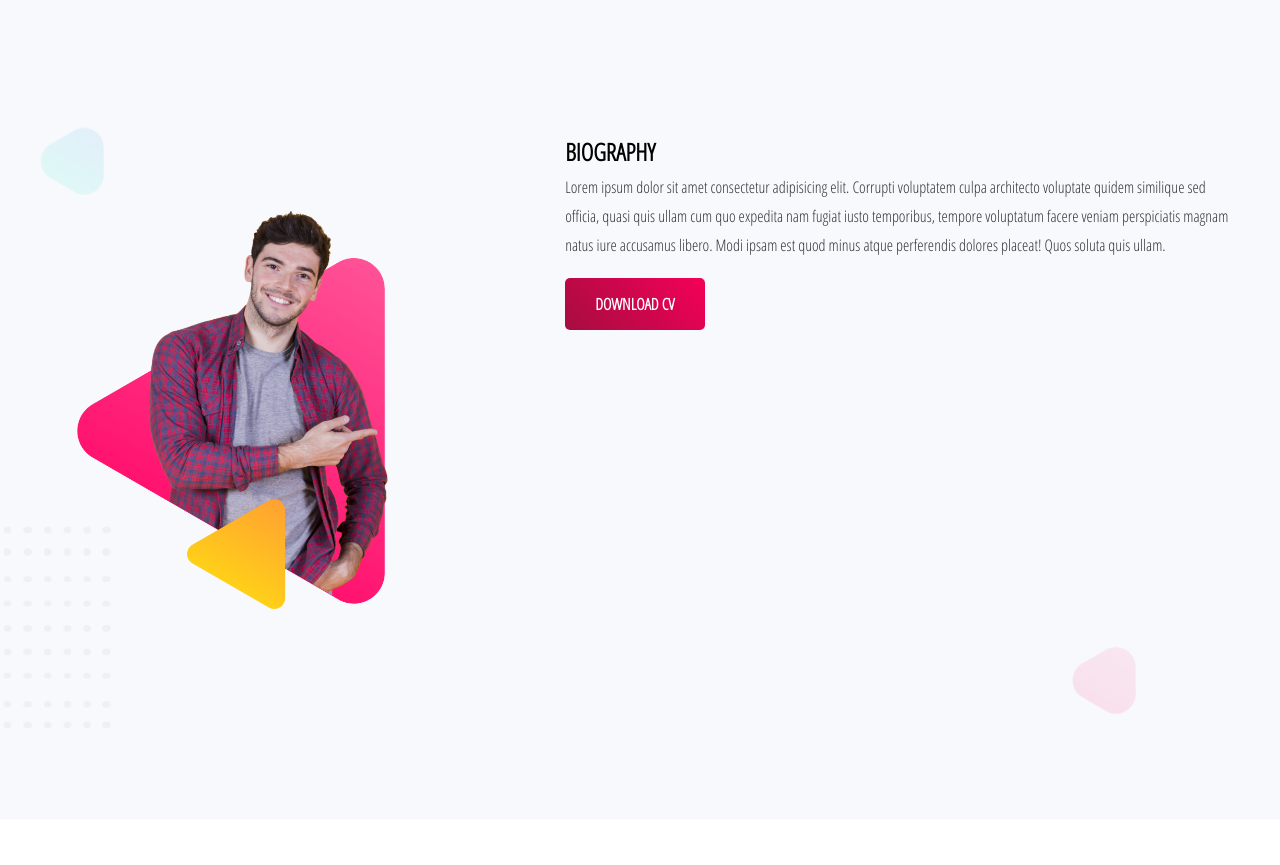
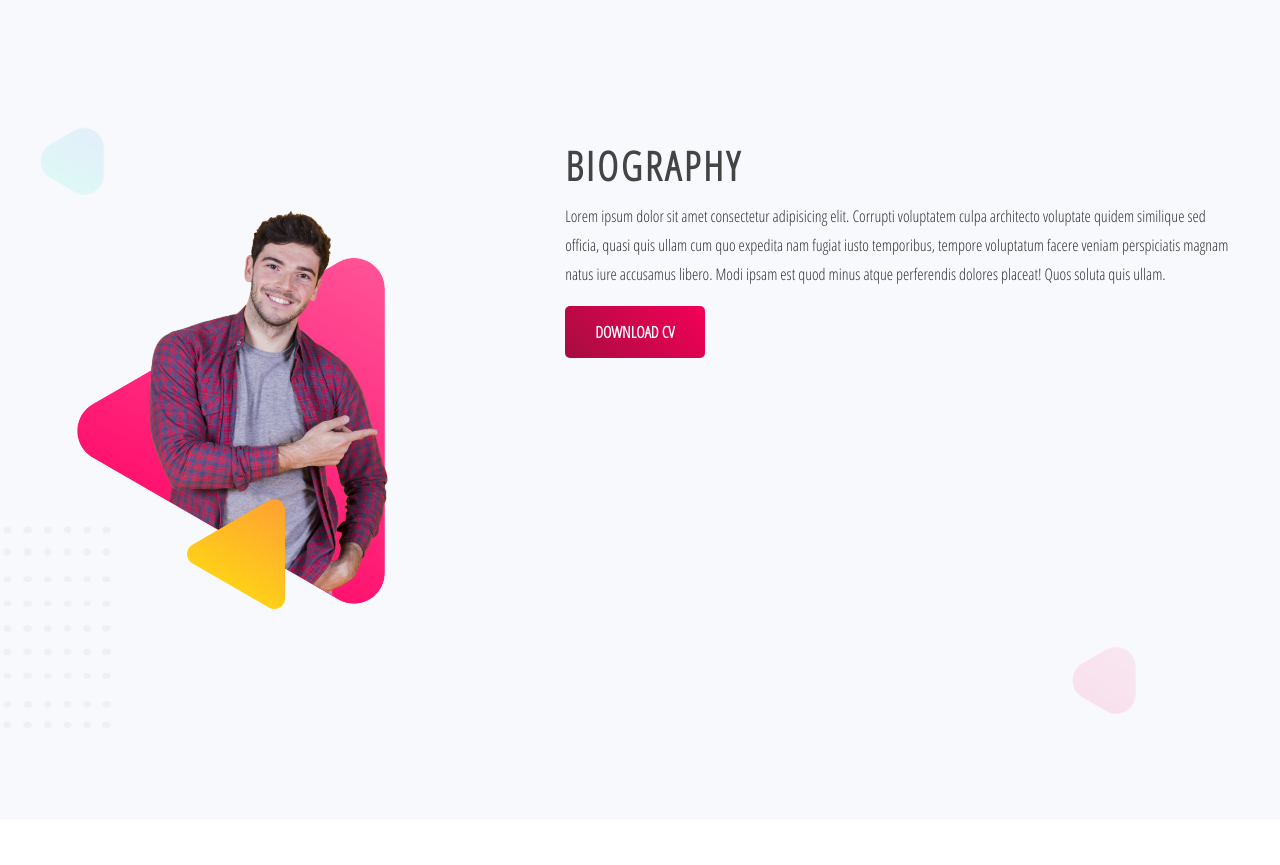
Before and after one commit to siam666-devil/my-first-portfolio, a plain HTML site: page index.html in a window 1280 px wide. Shown: the part 800-1665 px from the top of the page. Drawn offline with Linux system fonts and the light colour scheme.

Commit message:
project done

```diff
--- a/css/style.css
+++ b/css/style.css
@@ -81,6 +81,11 @@ p {
 #biography {
   background: url("../images/biography-bg.png") no-repeat center center/cover;
 }
+.biography-heading {
+  font-size: 2.5rem;
+  letter-spacing: 3px;
+  color: #444;
+}
 /* showcase work */
 .work-header {
   text-align: center;
--- a/index.html
+++ b/index.html
@@ -26,7 +26,7 @@
         <img src="./images/peter_dream.png" alt="">
       </div>
       <div class="content-box">
-        <h2>BIOGRAPHY</h2>
+        <h2 class="biography-heading">BIOGRAPHY</h2>
         <p class="main-paragraph">Lorem ipsum dolor sit amet consectetur adipisicing elit. Corrupti voluptatem culpa architecto voluptate quidem similique sed officia, quasi quis ullam cum quo expedita nam fugiat iusto temporibus, tempore voluptatum facere veniam perspiciatis magnam natus iure accusamus libero. Modi ipsam est quod minus atque perferendis dolores placeat! Quos soluta quis ullam.</p>
         <a href="#" class="btn">DOWNLOAD CV</a>
       </div>
```
